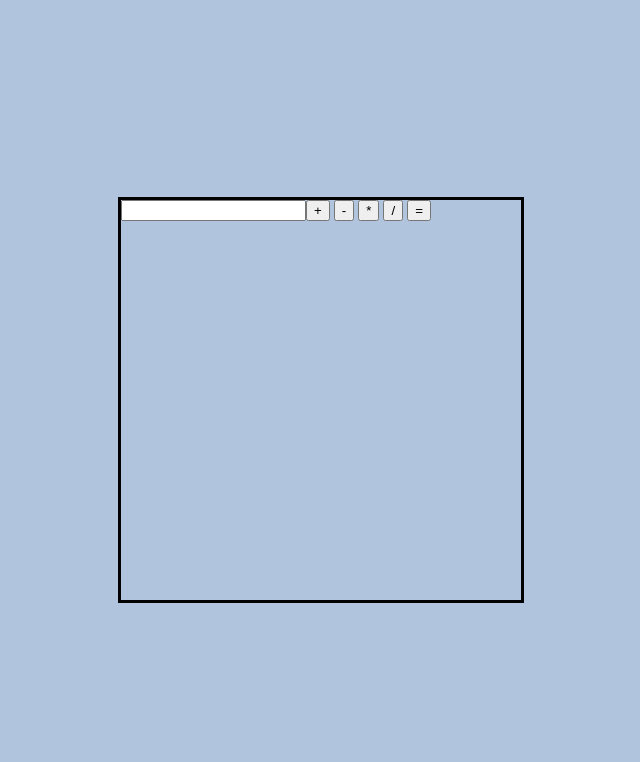
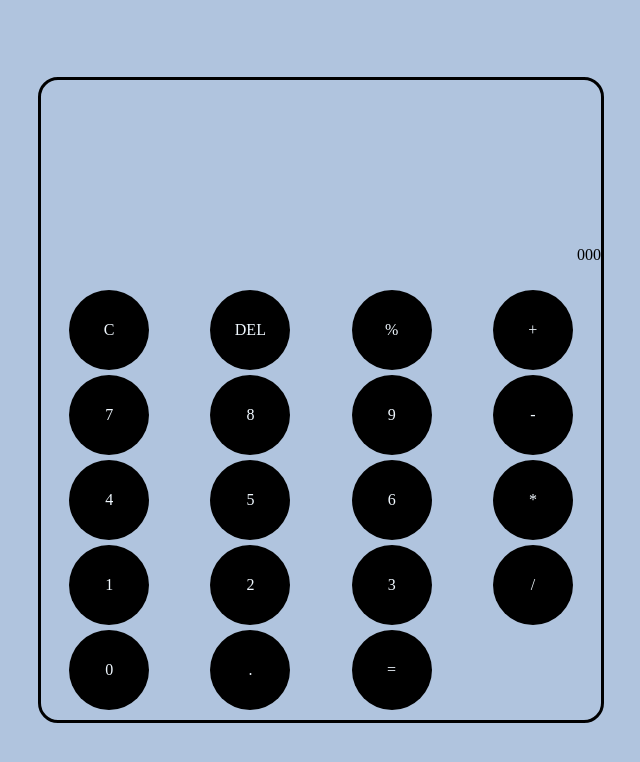
Before and after one commit to SnowCrew/Test-calculator, a plain HTML site: page index.html in a window 1280 px wide. Shown: the whole page, without its empty margins (319-959 px from the left). Drawn offline with Linux system fonts and the light colour scheme.

Commit message:
Added main layout concept, butons and display

```diff
--- a/index.css
+++ b/index.css
@@ -11,8 +11,41 @@ body {
   justify-content: center;
 }
 .calc {
+  /* display: flex;
+  flex-direction: column; */
+  height: 80vh;
+  width: 70vh;
+  border: 3px solid black;
+  border-radius: 20px;
+  display: grid;
+  grid-template-rows: 1fr auto;
+}
+.calc-display {
   display: flex;
-	min-height: 50vh;
-	min-width: 50vh;
-	border: 3px solid black;
+  justify-content: end;
+  align-items: flex-end;
+
+  margin-top: 10px;
 }
+.calc-operations {
+  max-height: 100%;
+  max-width: 100%;
+  display: grid;
+  grid-template-columns: repeat(4, 1fr);
+  justify-items: center;
+  grid-gap: 5px;
+  margin-bottom: 10px;
+  margin-top: 10px;
+}
+.btn {
+  display: flex;
+  justify-content: center;
+  align-items: center;
+  width: 10vh;
+  height: 10vh;
+
+  border-radius: 100%;
+
+  background-color: black;
+  color: aliceblue;
+}
--- a/index.html
+++ b/index.html
@@ -11,14 +11,28 @@
     <div class="container">
       <div class="calc">
         <div class="calc-display">
-          <input type="text" name="display" id="display" />
+          <p id="display">000</p>
         </div>
         <div class="calc-operations">
-          <button class="plus">+</button>
-          <button class="minus">-</button>
-          <button class="mult">*</button>
-          <button class="division">/</button>
-          <button class="result">=</button>
+          <div class="btn clear">C</div>
+          <div class="btn delete">DEL</div>
+          <div class="btn percent">%</div>
+          <div class="btn plus">+</div>
+          <div class="btn seven">7</div>
+          <div class="btn eight">8</div>
+          <div class="btn nine">9</div>
+          <div class="btn minus">-</div>
+          <div class="btn four">4</div>
+          <div class="btn five">5</div>
+          <div class="btn six">6</div>
+          <div class="btn mult">*</div>
+          <div class="btn one">1</div>
+          <div class="btn two">2</div>
+          <div class="btn three">3</div>
+          <div class="btn division">/</div>
+          <div class="btn zero">0</div>
+          <div class="btn point">.</div>
+          <div class="btn result">=</div>
         </div>
       </div>
     </div>
```
Lines whose indentation alone changed are shown as unchanged.
